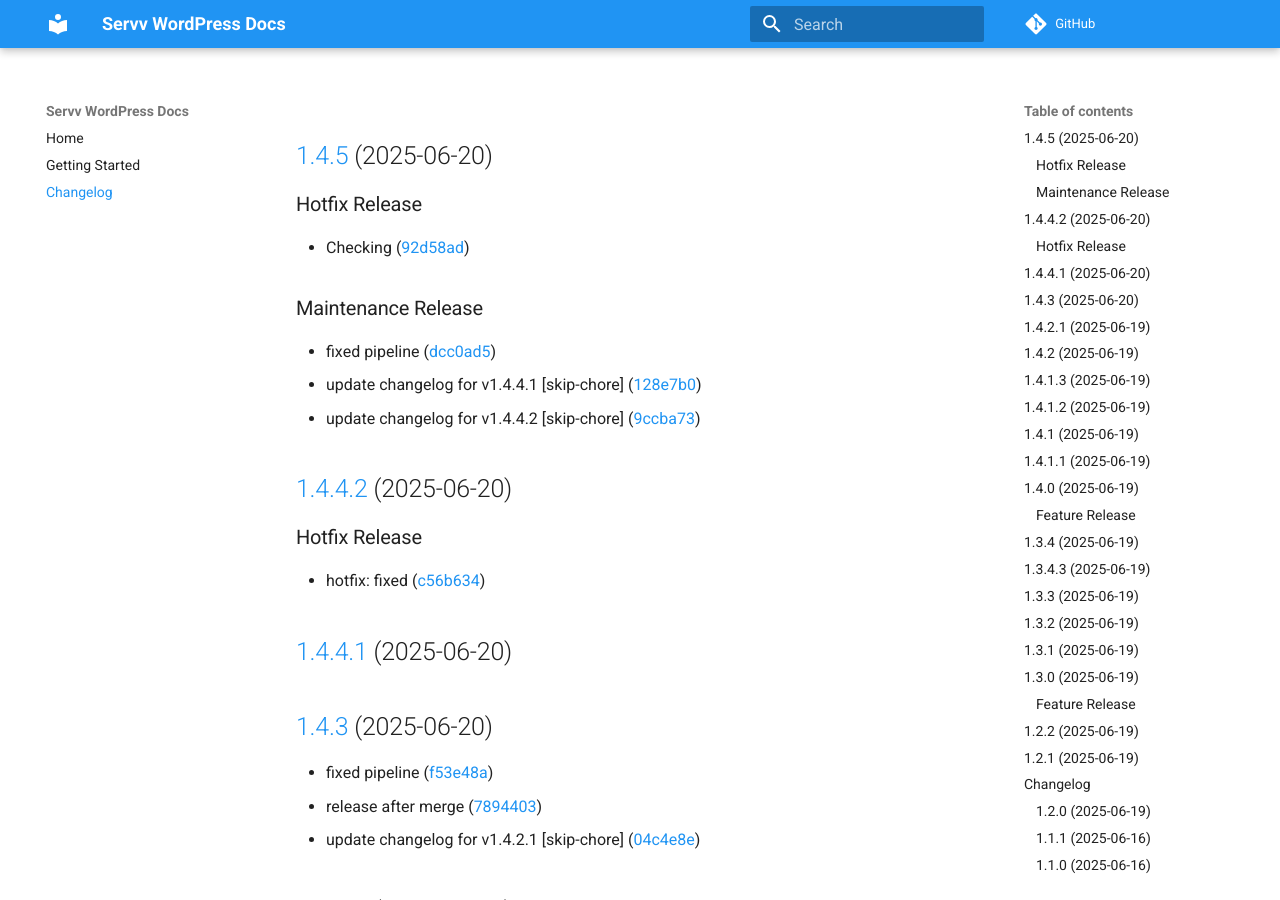
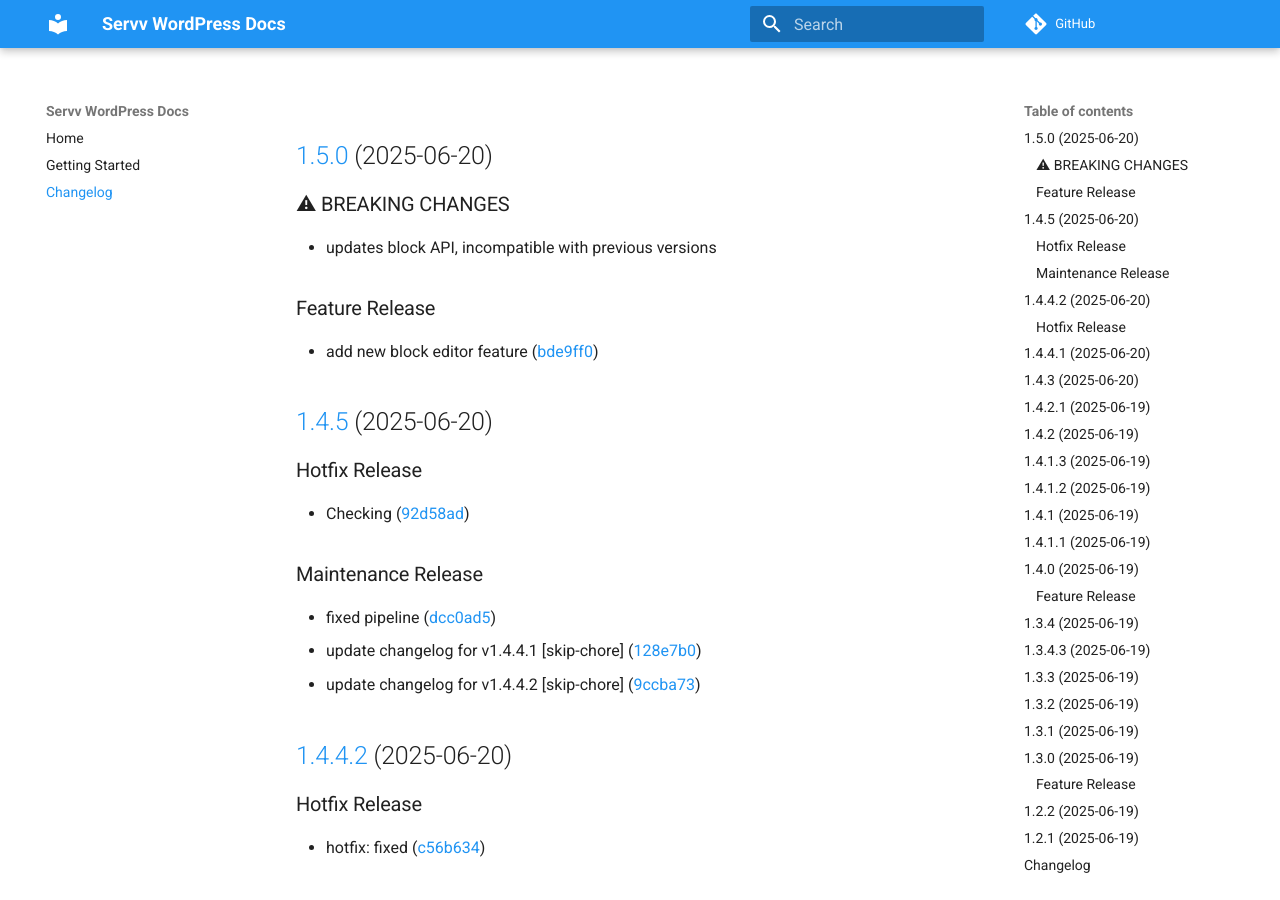
Before and after one commit to varuncoderise/demo_docs, an MkDocs documentation site: the page built from docs/changelog.md, in a window 1280 px wide and 900 px high. Built offline with MkDocs 1.6.1 and Material for MkDocs 9.7.7, drawn with Linux system fonts in a browser that asks for light colours; comment, search, counter and statistics services are not loaded.

Commit message:
Update changelog from v1.5.0

```diff
--- a/docs/changelog.md
+++ b/docs/changelog.md
@@ -1,3 +1,13 @@
+## [1.5.0](https://github.com/varuncoderise/demo-plugin/compare/v1.4.5...v1.5.0) (2025-06-20)
+
+### ⚠ BREAKING CHANGES
+
+* updates block API, incompatible with previous versions
+
+### Feature Release
+
+* add new block editor feature ([bde9ff0](https://github.com/varuncoderise/demo-plugin/commit/bde9ff07ec2a62d7055ad56e21b3819cb2f2deb1))
+
 ## [1.4.5](https://github.com/varuncoderise/demo-plugin/compare/v1.4.4...v1.4.5) (2025-06-20)
 
 ### Hotfix Release
```
